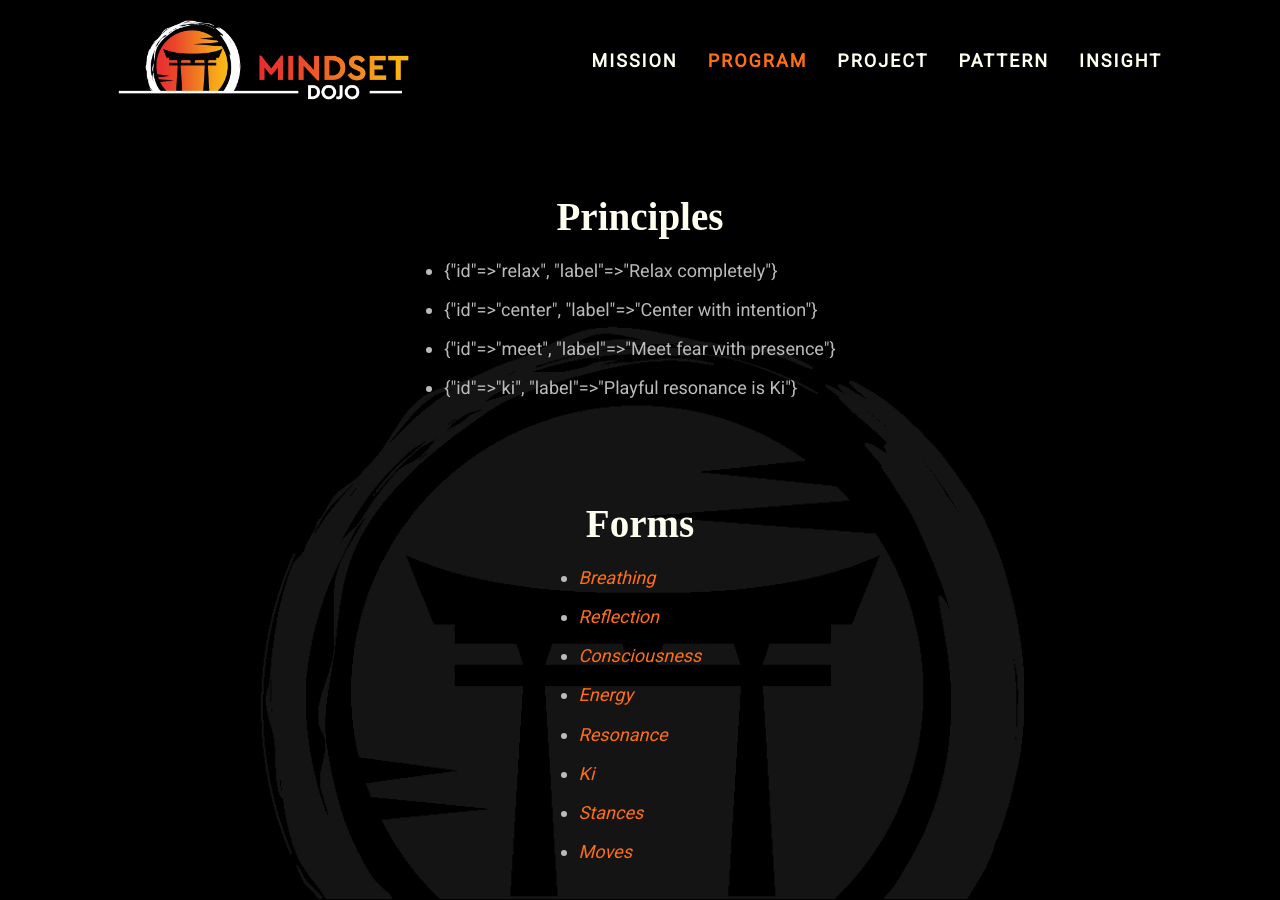
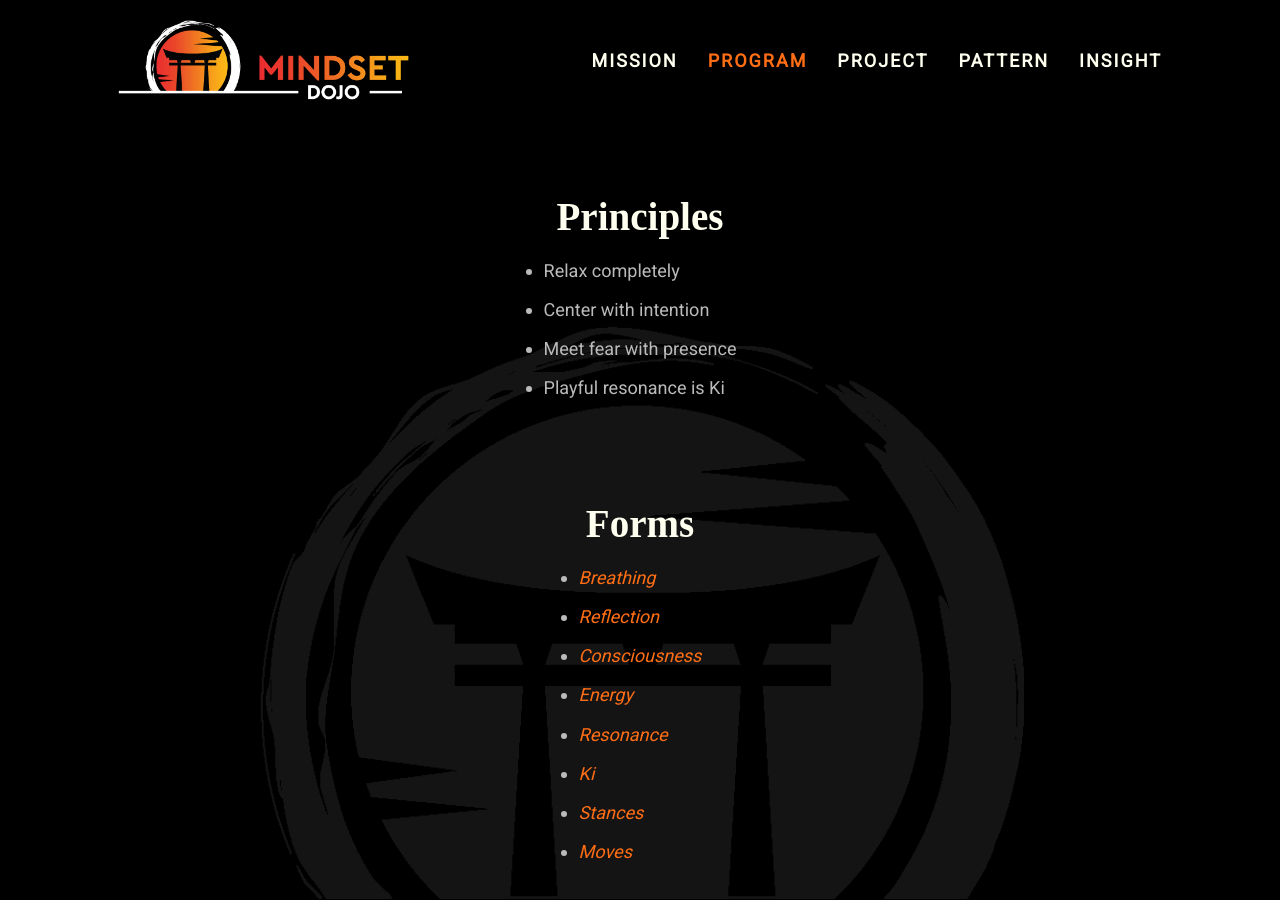
Before and after one commit to mindset-dojo/mindset-dojo.github.io, a Jekyll site: the page built from program.md, in a window 1280 px wide and 900 px high, scrolled down 351 px. Built offline with Jekyll 4.4.1, drawn with Linux system fonts in a browser that asks for light colours; some web fonts are replaced.

Commit message:
feat: List rendering to handle ID

```diff
--- a/_includes/sections/list.html
+++ b/_includes/sections/list.html
@@ -12,22 +19,20 @@ list section
   {%- if D.label -%}<h2>{{ D.label }}</h2>{%- endif -%}
   <ul>
     {%- for it in D.items -%}
-      {%- if it.url | slice: 0, 1 == "/" -%}
-        <li>
-          <a href="{{ it.url | relative_url }}">
-            {{ it.label }}
-          </a>
+      {%- if it.url and it.url | slice: 0, 1 == "/" -%}
+        <li{% if it.id %} id="{{ it.id | slugify }}"{% endif %}>
+          <a href="{{ it.url | relative_url }}">{{ it.label }}</a>
         </li>
       {%- elsif it.url and it.label -%}
-        <li>
-          <a href="{{ it.url }}" target="_blank">
-            {{ it.label }}
-          </a>
+        <li{% if it.id %} id="{{ it.id | slugify }}"{% endif %}>
+          <a href="{{ it.url }}" target="_blank" rel="noopener noreferrer">{{ it.label }}</a>
+        </li>
+      {%- elsif it.label -%}
+        <li{% if it.id %} id="{{ it.id | slugify }}"{% endif %}>
+          {{ it.label }}
         </li>
       {%- else -%}
-        <li>
-          {{ it }}
-        </li>
+        <li>{{ it }}</li>
       {%- endif -%}
     {%- endfor -%}
   </ul>
```
Also changed, not shown: other parts of _includes/sections/list.html (+10 -3 lines).
